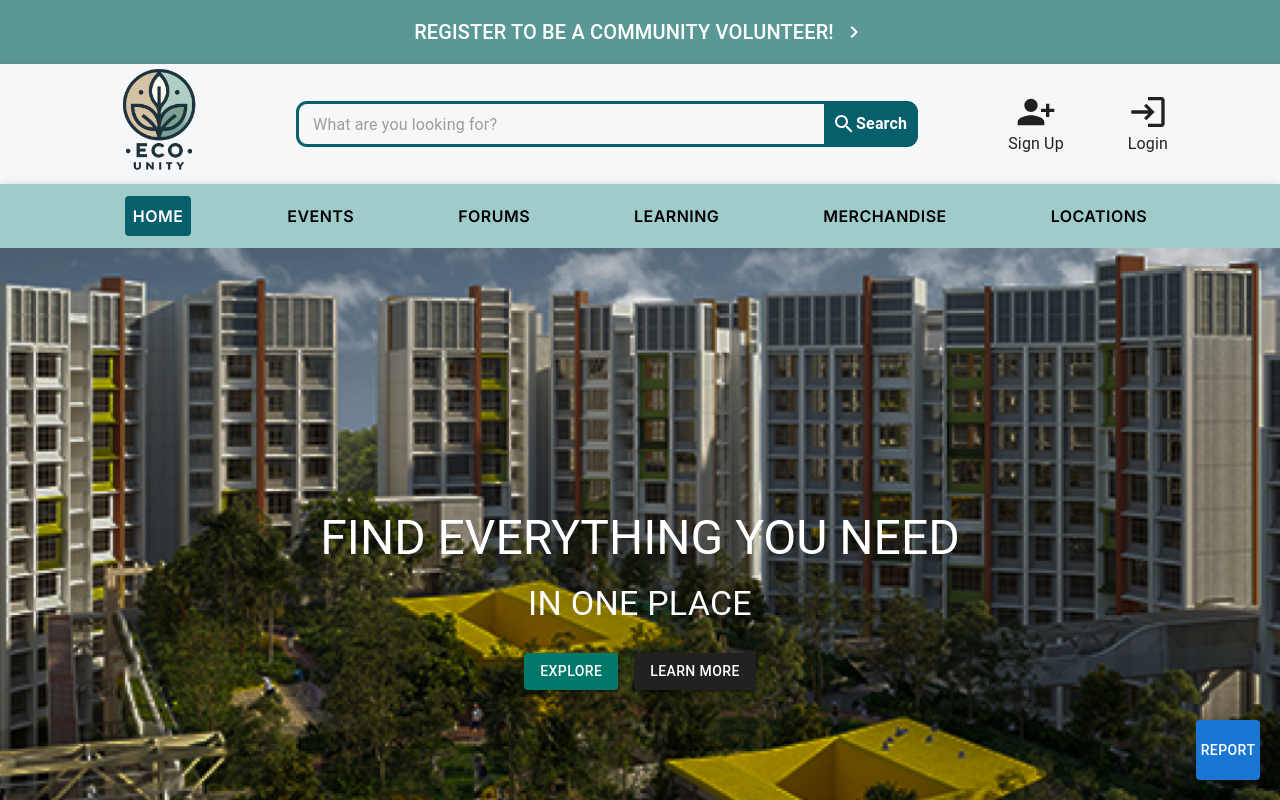
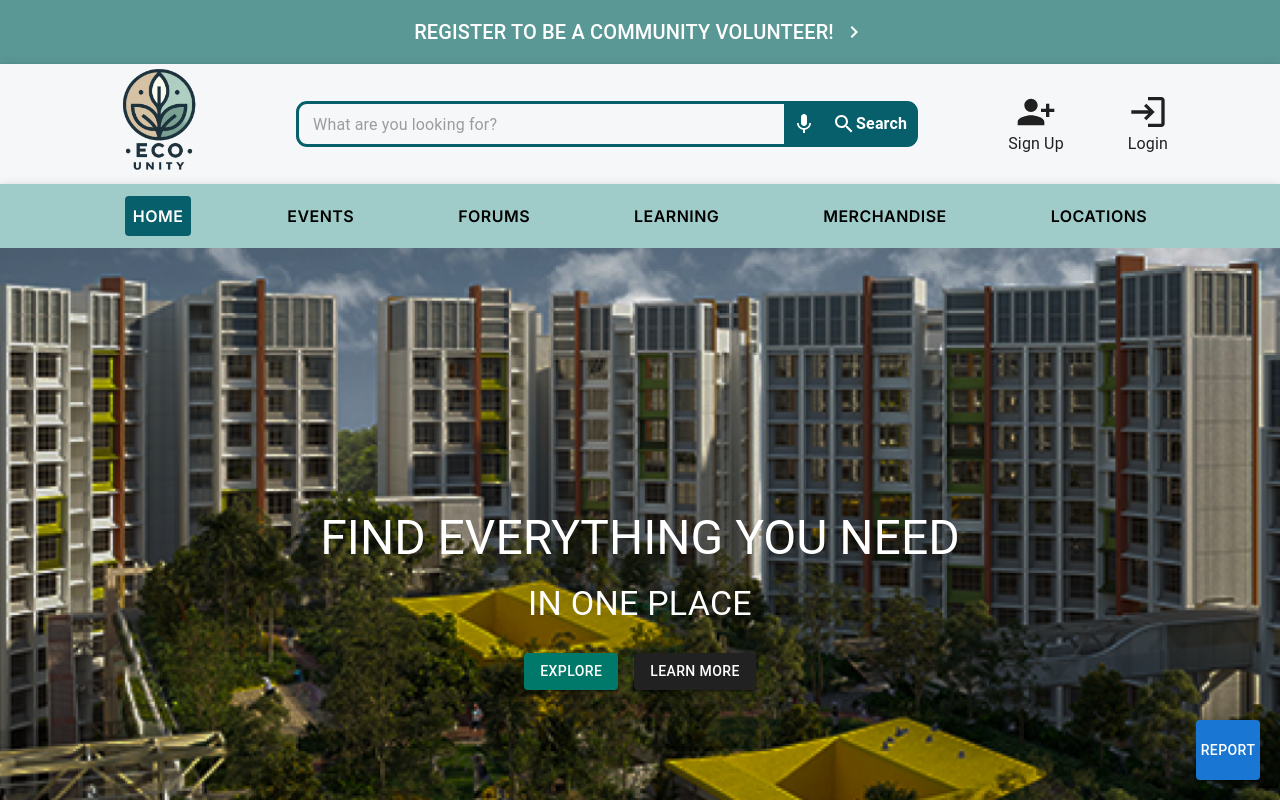
Before and after one commit to soap-h/EcoUnity, a React (Vite) app in the folder client/: page / in a window 1280 px wide. Shown: the top 800 px of the page. Built offline with nearby package versions, Linux system fonts and the light colour scheme.

Commit message:
Text-to-speech

```diff
--- a/client/src/components/Navbar.jsx
+++ b/client/src/components/Navbar.jsx
@@ -5,19 +5,19 @@ import { useNavigate, useLocation } from 'react-router-dom';
 import MenuIcon from '@mui/icons-material/Menu';
 import SearchIcon from '@mui/icons-material/Search';
 import PersonAddAlt1Icon from '@mui/icons-material/PersonAddAlt1';
-import LoginIcon from '@mui/icons-material/Login'
+import LoginIcon from '@mui/icons-material/Login';
 import EcoUnityLogo from '../assets/Eco Unity.png';
 import TrackerLogo from "../assets/images/tracker.png";
 import ChevronRightIcon from '@mui/icons-material/ChevronRight';
+import MicIcon from '@mui/icons-material/Mic';
 import UserContext from '../contexts/UserContext';
-
 
 function Navbar({ setOpenLogin, setOpenRegister }) {
     const navigate = useNavigate();
     const location = useLocation();
     const { user } = useContext(UserContext);
-
     const [anchorEl, setAnchorEl] = useState(null);
+    const [searchText, setSearchText] = useState('');
 
     const handleMenuOpen = (event) => {
         setAnchorEl(event.currentTarget);
@@ -26,7 +26,6 @@ function Navbar({ setOpenLogin, setOpenRegister }) {
     const handleMenuClose = () => {
         setAnchorEl(null);
     };
-
 
     const logout = () => {
         localStorage.clear();
@@ -41,6 +40,26 @@ function Navbar({ setOpenLogin, setOpenRegister }) {
         { title: "Merchandise", path: "/merchandise" },
         { title: "Locations", path: "/locations" },
     ];
+
+    const handleVoiceSearch = () => {
+        const recognition = new window.webkitSpeechRecognition();
+        recognition.lang = 'en-US';
+        recognition.start();
+
+        recognition.onresult = (event) => {
+            const spokenText = event.results[0][0].transcript.toLowerCase();
+            setSearchText(spokenText);
+
+            const matchedItem = navItems.find(item => item.title.toLowerCase() === spokenText);
+            if (matchedItem) {
+                navigate(matchedItem.path);
+            }
+        };
+
+        recognition.onerror = (event) => {
+            console.error('Speech recognition error', event.error);
+        };
+    };
 
     if (location.pathname.startsWith('/admin')) {
         return null; // Don't render navbar on admin pages
@@ -81,9 +100,22 @@ function Navbar({ setOpenLogin, setOpenRegister }) {
                                 variant="outlined"
                                 placeholder="What are you looking for?"
                                 size="small"
+                                value={searchText}
+                                onChange={(e) => setSearchText(e.target.value)}
                                 InputProps={{
                                     endAdornment: (
                                         <InputAdornment position="end">
+                                            <IconButton
+                                                sx={{
+                                                    backgroundColor: "#075F6B",
+                                                    borderRadius: 0,
+                                                    color: "white",
+                                                    "&:hover": { backgroundColor: "#0f707c !important" },
+                                                }}
+                                                onClick={handleVoiceSearch}
+                                            >
+                                                <MicIcon />
+                                            </IconButton>
                                             <IconButton
                                                 sx={{
                                                     backgroundColor: "#075F6B",
@@ -115,30 +147,22 @@ function Navbar({ setOpenLogin, setOpenRegister }) {
 
                         <Grid item sx={{ pr: { sm: 2, md: 6, lg: 10 }, display: 'flex', flexDirection: 'row' }}>
 
-                            {
-                                !user && (
+                            {!user && (
                                 <IconButton color="inherit" sx={{ display: 'flex', flexDirection: 'column', alignItems: 'center', justifyContent: 'center', mr: 3 }}
                                     onClick={() => setOpenRegister(true)}>
                                     <PersonAddAlt1Icon sx={{ height: 40, width: 40 }} />
                                     <Typography>Sign Up</Typography>
                                 </IconButton>
-
-
-                                )
-                            }
-                            {
-
-                                !user && (
+                            )}
+                            {!user && (
                                 <IconButton color="inherit" sx={{ display: 'flex', flexDirection: 'column', alignItems: 'center', justifyContent: 'center', ml: 3 }}
                                     onClick={() => setOpenLogin(true)}>
                                     <LoginIcon sx={{ height: 40, width: 40 }} />
                                     <Typography>Login</Typography>
                                 </IconButton>
-                                )
-                            }
+                            )}
 
-                            {
-                                user && (
+                            {user && (
                                 <IconButton color="inherit" sx={{ display: 'flex', flexDirection: 'column', alignItems: 'center', justifyContent: 'center', mr: 3 }}
                                     onClick={() => navigate("/Tracker")}>
                                     <Avatar
@@ -148,8 +172,7 @@ function Navbar({ setOpenLogin, setOpenRegister }) {
                                     />
                                     <Typography>EcoTracker</Typography>
                                 </IconButton>
-                                )
-                            }
+                            )}
 
                             {user && (
                                 <>
@@ -174,8 +197,6 @@ function Navbar({ setOpenLogin, setOpenRegister }) {
                                     </Menu>
                                 </>
                             )}
-
-
                         </Grid>
                     </Grid>
                 </Toolbar>
```
Lines whose indentation alone changed are shown as unchanged.
